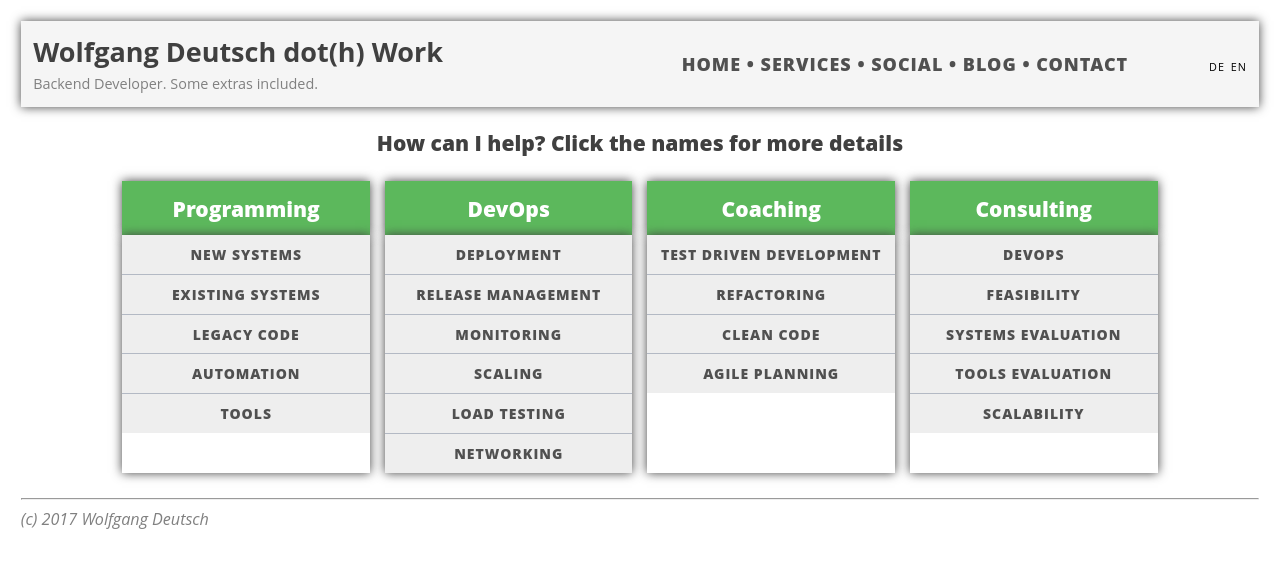
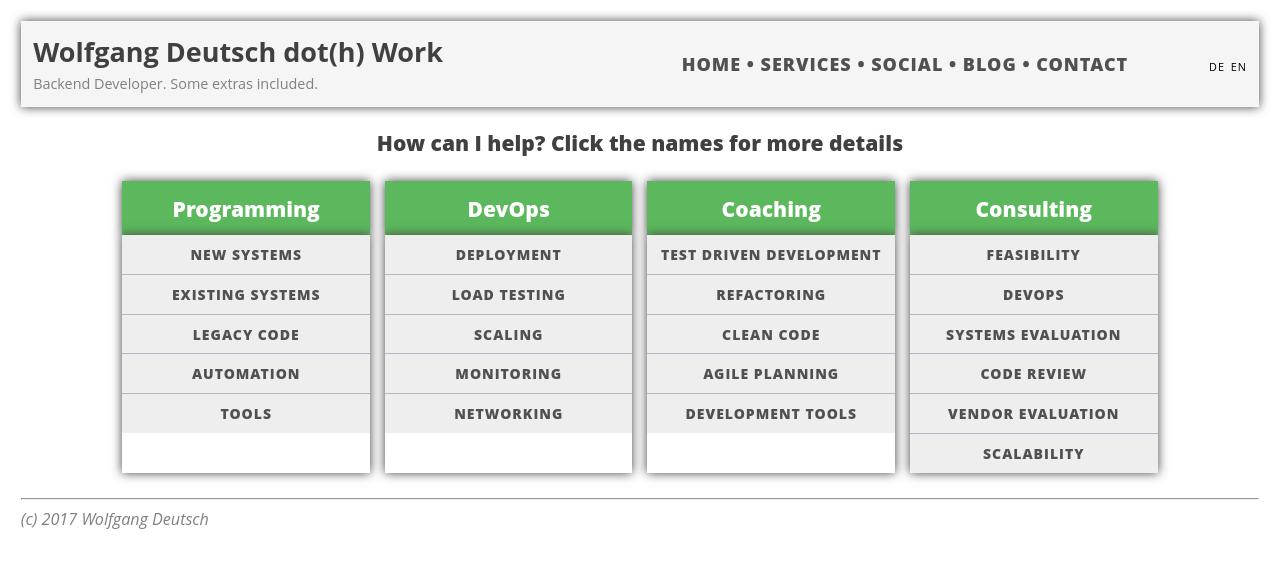
Before and after one commit to wolfgang-wdw/wolfgang-wdw.github.io, a Jekyll site: the page built from _pages/services_en.md, in a window 1280 px wide. Shown: the top 568 px of the page. Built offline with Jekyll 4.4.1, drawn with Linux system fonts in a browser that asks for light colours.

Commit message:
Rewrite some of the service headlines

```diff
--- a/_config.yml
+++ b/_config.yml
@@ -36,11 +36,10 @@ services:
       - name: DevOps
         id: operation
         sections:
-          - Deployment
-          - Release Management
+          - Deployment # includes dev/stage/live
+          - Load Testing
+          - Scaling
           - Monitoring
-          - Scaling
-          - Load Testing
           - Networking
       - name: Coaching
         id: coaching
@@ -49,13 +48,15 @@ services:
           - Refactoring
           - Clean Code
           - Agile Planning
+          - Development Tools
       - name: Consulting
         id: consulting
         sections:
+          - Feasibility
           - DevOps
-          - Feasibility
           - Systems Evaluation
-          - Tools Evaluation
+          - Code Review
+          - Vendor Evaluation
           - Scalability
     de:
       - name: Programmierung
```
